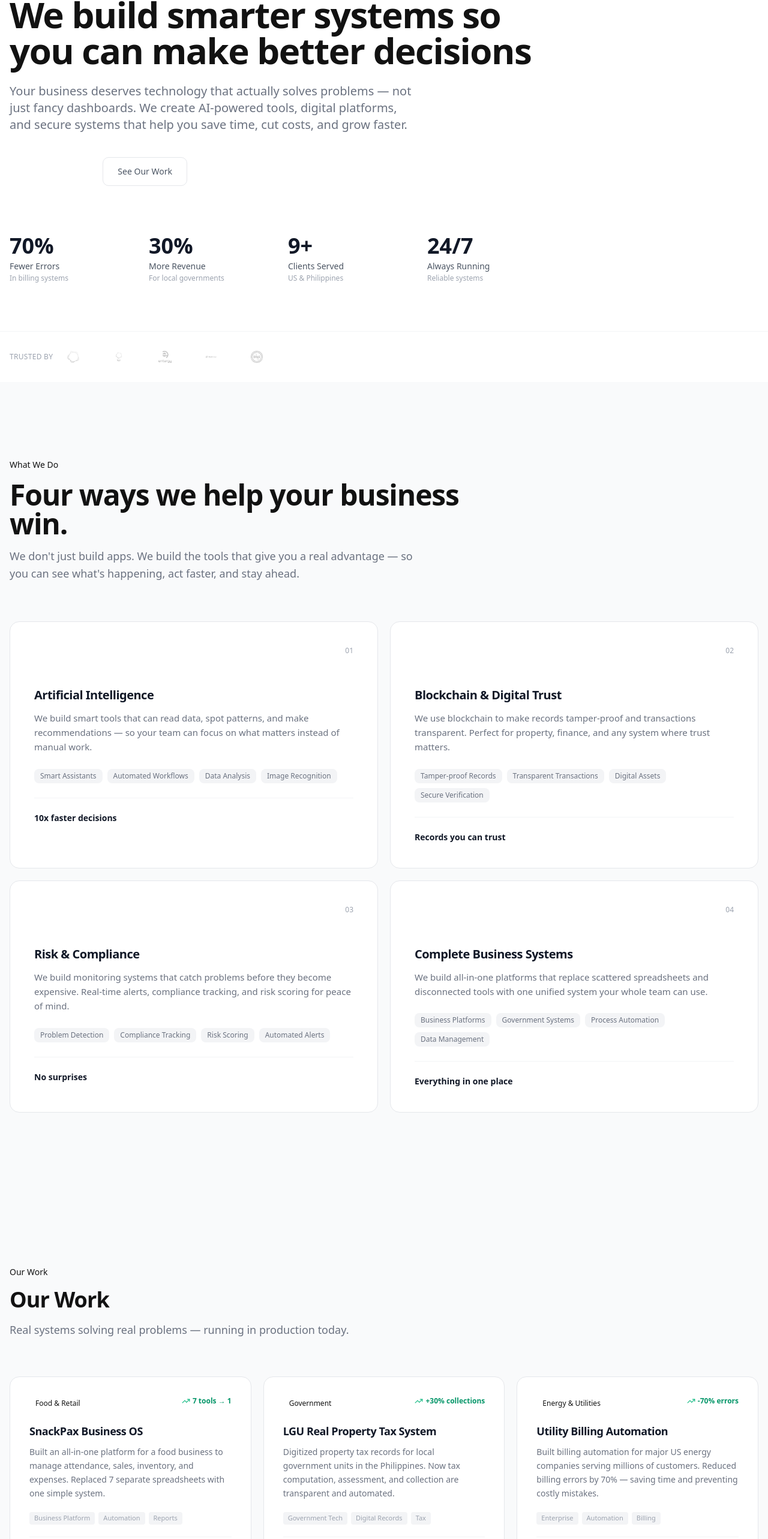
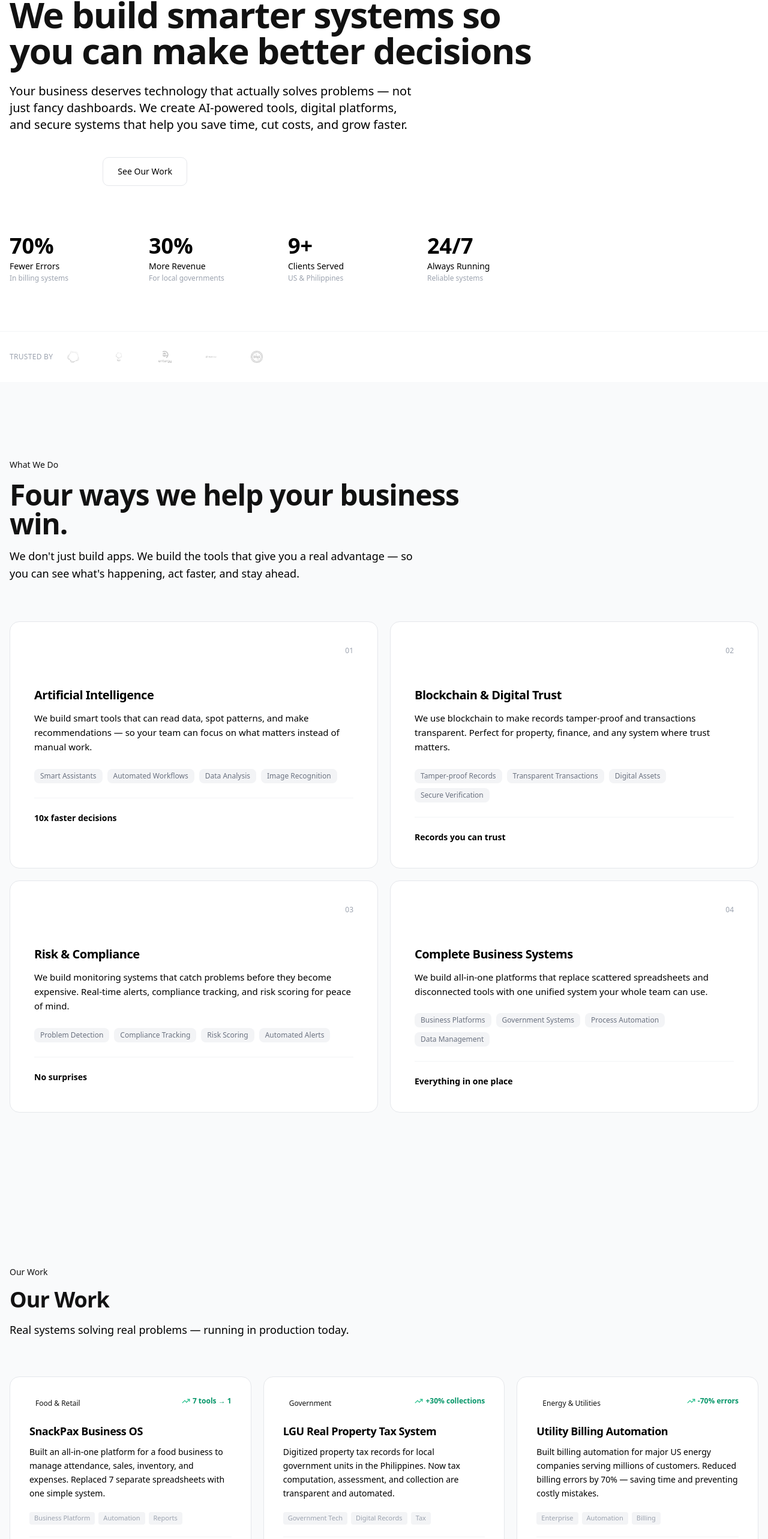
Before and after one commit to KBPsystem777/bpx-ai-website, a Next.js app: page / in a window 1280 px wide. Shown: the part 186-2752 px from the top of the page at 60% size. Built offline with nearby package versions, Linux system fonts and the light colour scheme; no server answers.

Commit message:
Update text colors to enhance readability and align with brand standards across multiple sections

```diff
--- a/components/capabilities-section.tsx
+++ b/components/capabilities-section.tsx
@@ -39,7 +39,7 @@ export function CapabilitiesSection() {
           <h2 className="text-3xl md:text-4xl lg:text-5xl font-bold text-brand mb-4 max-w-3xl leading-tight tracking-tight">
             {capabilities.title}
           </h2>
-          <p className="text-lg text-gray-500 max-w-2xl leading-relaxed">
+          <p className="text-lg text-black max-w-2xl leading-relaxed">
             {capabilities.subtitle}
           </p>
         </motion.div>
@@ -67,11 +67,11 @@ export function CapabilitiesSection() {
                     </span>
                   </div>
 
-                  <h3 className="text-xl font-bold text-gray-900 mb-3 tracking-tight">
+                  <h3 className="text-xl font-bold text-black mb-3 tracking-tight">
                     {pillar.title}
                   </h3>
 
-                  <p className="text-gray-500 leading-relaxed mb-6 text-[15px]">
+                  <p className="text-black leading-relaxed mb-6 text-[15px]">
                     {pillar.description}
                   </p>
 
@@ -87,7 +87,7 @@ export function CapabilitiesSection() {
                   </div>
 
                   <div className="pt-5 border-t border-gray-100">
-                    <span className="text-sm font-semibold text-gray-900">
+                    <span className="text-sm font-semibold text-black">
                       {pillar.metric}
                     </span>
                   </div>
--- a/components/hero-section.tsx
+++ b/components/hero-section.tsx
@@ -70,7 +70,7 @@ export function HeroSection() {
             initial={{ opacity: 0, y: 20 }}
             animate={{ opacity: 1, y: 0 }}
             transition={{ duration: 0.5, delay: 0.2 }}
-            className="text-lg md:text-xl text-gray-500 mb-10 max-w-2xl leading-relaxed"
+            className="text-lg md:text-xl text-black mb-10 max-w-2xl leading-relaxed"
           >
             {hero.subheadline}
           </motion.p>
@@ -96,7 +96,7 @@ export function HeroSection() {
               asChild
               variant="outline"
               size="lg"
-              className="border-gray-200 text-gray-600 hover:text-gray-900 hover:bg-gray-50 h-12 px-6 text-sm rounded-lg bg-white"
+              className="border-gray-200 text-black hover:text-black hover:bg-gray-50 h-12 px-6 text-sm rounded-lg bg-white"
             >
               <a href={hero.secondaryCta.href}>{hero.secondaryCta.label}</a>
             </Button>
@@ -111,10 +111,10 @@ export function HeroSection() {
             {Array.isArray(hero.metrics) &&
               hero.metrics.map((metric: any, i: number) => (
                 <div key={i}>
-                  <div className="text-3xl md:text-4xl font-bold text-gray-900 mb-1">
+                  <div className="text-3xl md:text-4xl font-bold text-black mb-1">
                     {metric.value}
                   </div>
-                  <div className="text-sm text-gray-600 font-medium">
+                  <div className="text-sm text-black font-medium">
                     {metric.label}
                   </div>
                   <div className="text-xs text-gray-400 mt-0.5">
--- a/components/projects-section.tsx
+++ b/components/projects-section.tsx
@@ -27,7 +27,7 @@ export function ProjectsSection() {
           <h2 className="text-3xl md:text-4xl font-bold text-brand mb-4 max-w-2xl tracking-tight">
             {projects.title}
           </h2>
-          <p className="text-lg text-gray-500 max-w-2xl">
+          <p className="text-lg text-black max-w-2xl">
             {projects.subtitle}
           </p>
         </motion.div>
@@ -56,11 +56,11 @@ export function ProjectsSection() {
                     </div>
                   </div>
 
-                  <h3 className="text-lg font-bold text-gray-900 mb-2.5 tracking-tight group-hover:text-brand transition-colors">
+                  <h3 className="text-lg font-bold text-black mb-2.5 tracking-tight group-hover:text-brand transition-colors">
                     {project.title}
                   </h3>
 
-                  <p className="text-sm text-gray-500 leading-relaxed mb-5">
+                  <p className="text-sm text-black leading-relaxed mb-5">
                     {project.description}
                   </p>
 
@@ -80,7 +80,7 @@ export function ProjectsSection() {
                       <span className="text-[11px] text-gray-400 tracking-wide uppercase block mb-0.5">
                         Impact
                       </span>
-                      <span className="text-sm font-semibold text-gray-900">
+                      <span className="text-sm font-semibold text-black">
                         {project.impact}
                       </span>
                     </div>
--- a/components/research-section.tsx
+++ b/components/research-section.tsx
@@ -46,7 +46,7 @@ export function ResearchSection() {
           <h2 className="text-3xl md:text-4xl font-bold text-brand mb-4 max-w-2xl tracking-tight">
             {research.title}
           </h2>
-          <p className="text-lg text-gray-500 max-w-2xl">
+          <p className="text-lg text-black max-w-2xl">
             {research.subtitle}
           </p>
         </motion.div>
@@ -72,11 +72,11 @@ export function ResearchSection() {
                     </span>
                   </div>
 
-                  <h3 className="text-lg font-bold text-gray-900 mb-2.5 tracking-tight">
+                  <h3 className="text-lg font-bold text-black mb-2.5 tracking-tight">
                     {doc.title}
                   </h3>
 
-                  <p className="text-sm text-gray-500 leading-relaxed mb-5">
+                  <p className="text-sm text-black leading-relaxed mb-5">
                     {doc.description}
                   </p>
 
@@ -104,7 +104,7 @@ export function ResearchSection() {
 
                   <button
                     onClick={() => handleDownload(doc.downloadUrl, doc.title)}
-                    className="w-full flex items-center justify-center space-x-2 py-2.5 rounded-lg border border-gray-200 bg-white text-gray-700 text-sm font-medium hover:bg-gray-50 hover:border-gray-300 transition-all"
+                    className="w-full flex items-center justify-center space-x-2 py-2.5 rounded-lg border border-gray-200 bg-white text-black text-sm font-medium hover:bg-gray-50 hover:border-gray-300 transition-all"
                   >
                     <Download className="w-4 h-4" />
                     <span>Download</span>
--- a/components/services-section.tsx
+++ b/components/services-section.tsx
@@ -33,7 +33,7 @@ export function ServicesSection() {
           <h2 className="text-3xl md:text-4xl font-bold text-brand mb-4 max-w-2xl tracking-tight">
             {services.title}
           </h2>
-          <p className="text-lg text-gray-500 max-w-2xl">
+          <p className="text-lg text-black max-w-2xl">
             {services.subtitle}
           </p>
         </motion.div>
@@ -63,7 +63,7 @@ export function ServicesSection() {
                       <div className={`w-11 h-11 rounded-xl flex items-center justify-center ${
                         isHighlighted ? "bg-white/10" : "bg-gray-100"
                       }`}>
-                        <IconComponent className={`w-5 h-5 ${isHighlighted ? "text-white" : "text-gray-900"}`} />
+                        <IconComponent className={`w-5 h-5 ${isHighlighted ? "text-white" : "text-black"}`} />
                       </div>
                       <div className="flex items-center space-x-1.5">
                         <Clock className={`w-3.5 h-3.5 ${isHighlighted ? "text-gray-400" : "text-gray-300"}`} />
@@ -82,13 +82,13 @@ export function ServicesSection() {
                     </div>
 
                     <h3 className={`text-xl font-bold mb-4 tracking-tight ${
-                      isHighlighted ? "text-white" : "text-gray-900"
+                      isHighlighted ? "text-white" : "text-black"
                     }`}>
                       {service.title}
                     </h3>
 
                     <p className={`leading-relaxed mb-8 text-[15px] ${
-                      isHighlighted ? "text-gray-300" : "text-gray-500"
+                      isHighlighted ? "text-gray-300" : "text-black"
                     }`}>
                       {service.description}
                     </p>
@@ -100,7 +100,7 @@ export function ServicesSection() {
                             isHighlighted ? "text-gray-400" : "text-gray-300"
                           }`} />
                           <span className={`text-sm ${
-                            isHighlighted ? "text-gray-300" : "text-gray-500"
+                            isHighlighted ? "text-gray-300" : "text-black"
                           }`}>{item}</span>
                         </div>
                       ))}
@@ -111,7 +111,7 @@ export function ServicesSection() {
                       className={`inline-flex items-center text-sm font-medium transition-colors ${
                         isHighlighted
                           ? "text-white hover:text-gray-200"
-                          : "text-gray-900 hover:text-brand"
+                          : "text-black hover:text-brand"
                       }`}
                     >
                       Get started
```
Also changed, not shown: components/contact-section.tsx (+12 -12 lines).
